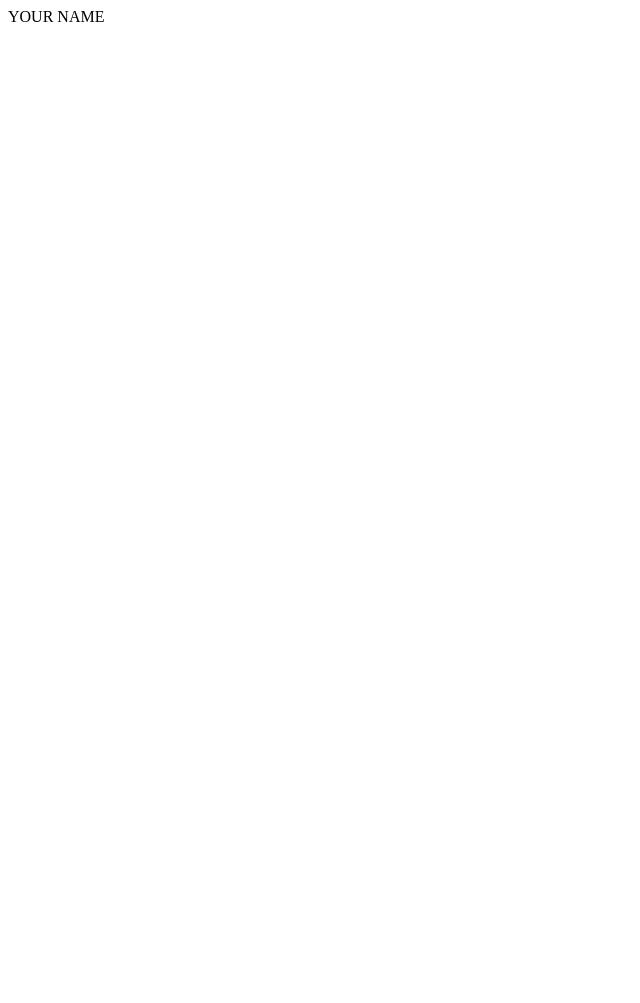
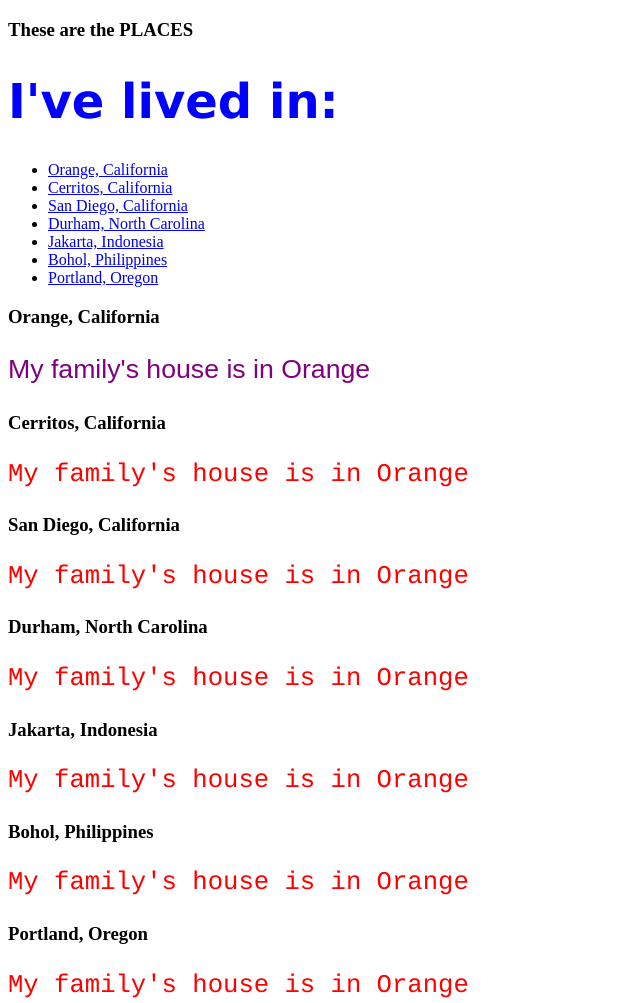
Before and after one commit to junekarenreyes/html-me-something, a plain HTML site: page index.html in a window 1280 px wide. Shown: the top 1003 px of the page, without its empty margins (0-640 px from the left). Before the commit the page ends 800 px from the top, so only its background shows below. Drawn offline with Linux system fonts and the light colour scheme.

Commit message:
Stylesheet added

```diff
--- a/index.html
+++ b/index.html
@@ -1 +1,66 @@
-<p>YOUR NAME</p>
+<!DOCTYPE html>
+<html>
+	<head>
+        <link rel="stylesheet" href="style.css">
+
+		<title>June Reyes - Places I've Lived</title>
+
+	</head>
+<body>
+    <header>
+        <h3> These are the PLACES</h3>
+        <h1> I've lived in: </h1>
+        <nav>
+            <ul>
+                <li><a href="#OrangeCo">Orange, California</a></li>
+                <li><a href="#Cerritos">Cerritos, California</a></li>
+                <li><a href="#SanDiego">San Diego, California</a></li>
+                <li><a href="#Durham">Durham, North Carolina</a></li>
+                <li><a href="#Jakarta">Jakarta, Indonesia</a></li>
+                <li><a href="#Bohol">Bohol, Philippines</a></li>
+                <li><a href="#Portland">Portland, Oregon</a></li>
+            </ul>
+        </nav>
+    </header>
+
+    <main>
+        <a name="OrangeCo"></a>
+        <h3>Orange, California</h3>
+            <p class="p2"> My family's house is in Orange</p>
+
+        <a name="Cerritos"></a>
+        <h3>Cerritos, California</h3>
+            <p> My family's house is in Orange</p>
+
+        <a name="SanDiego"></a>
+        <h3>San Diego, California</h3>
+            <p> My family's house is in Orange</p>
+
+        <a name="Durham"></a>
+        <h3>Durham, North Carolina</h3>
+            <p> My family's house is in Orange</p>
+
+        <a name="Jakarta"></a>
+        <h3>Jakarta, Indonesia</h3>
+            <p> My family's house is in Orange</p>
+
+        <a name="Bohol"></a>
+        <h3>Bohol, Philippines</h3>
+            <p> My family's house is in Orange</p>
+
+        <a name="Portland"></a>
+        <h3>Portland, Oregon</h3>
+            <p> My family's house is in Orange</p>
+
+</br>
+</br>
+</br>
+</br>
+</br>
+</br>
+</br>
+</br>
+<footer>
+&copy; June Reyes
+</footer>
+</html>
--- /dev/null
+++ b/style.css
@@ -0,0 +1,16 @@
+h1 {
+    color: blue;
+    font-family: verdana;
+    font-size: 300%;
+}
+p  {
+    color: red;
+    font-family: courier;
+    font-size: 160%;
+}
+
+.p2  {
+    color: purple;
+    font-family: arial;
+    font-size: 20pt;
+}
```
